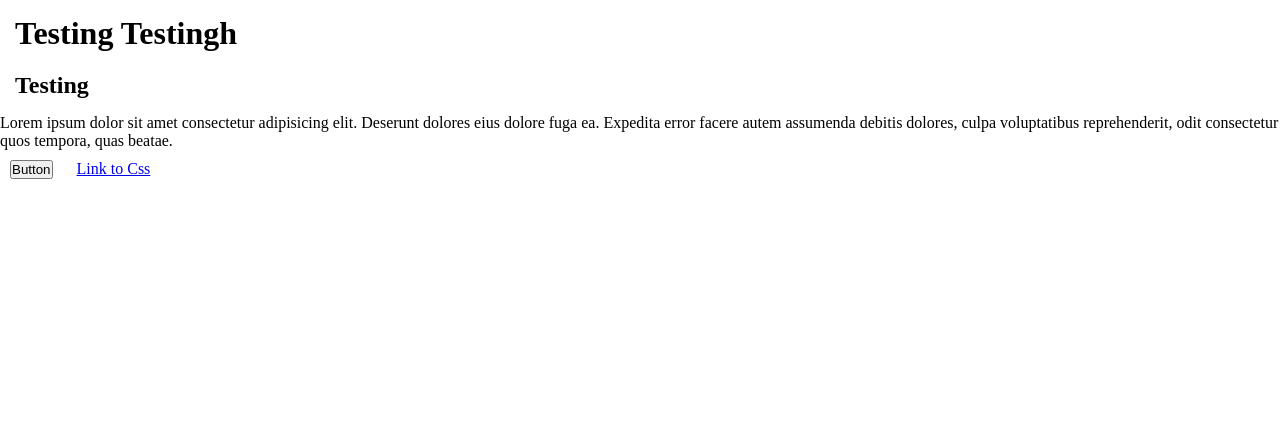
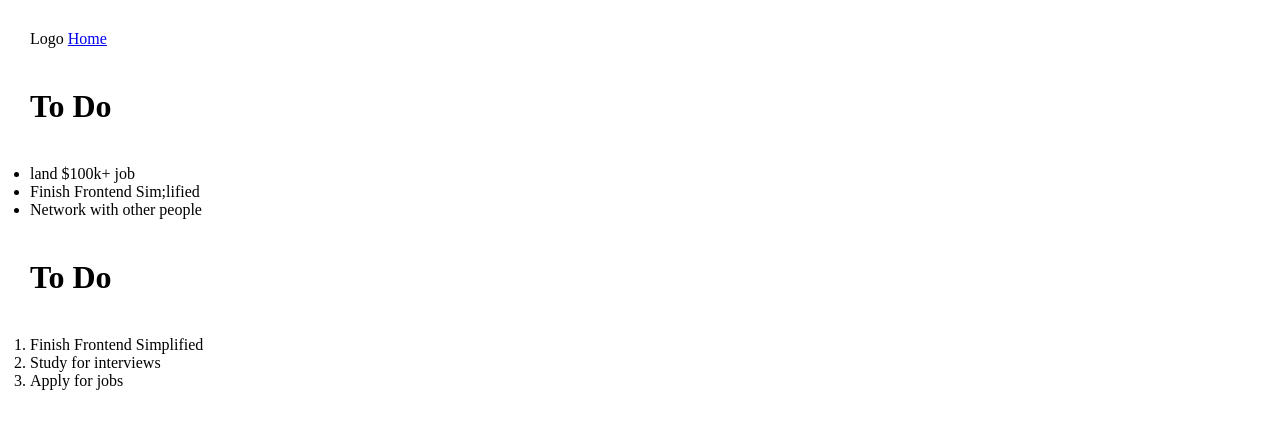
Before and after one commit to jjacque1/testing, a plain HTML site: page index.html in a window 1280 px wide. Drawn offline with Linux system fonts and the light colour scheme.

Commit message:
3AM commit

```diff
--- a/index.css
+++ b/index.css
@@ -4,20 +4,22 @@
     padding: 0px;
 }
 
-.head{
-    margin: 10px;
-    padding: 5px;
-}
-
-.class{
-    margin: 10px;
+.navbar{
+    margin: 20px;
     padding: 10px;
 }
 
-.button{
-    margin: 10px;
+.h1{
+    margin: 20px;
+    padding: 10px;
 }
 
-.link{
-    margin: 10px;
+.order-list{
+    margin: 20px;
+    padding: 10px;
 }
+
+.unorder-list{
+    margin: 20px;
+    padding: 10px;
+}
--- a/index.html
+++ b/index.html
@@ -1,19 +1,34 @@
 <!DOCTYPE html>
 <html lang="en">
-<head>
-    <meta charset="UTF-8">
-    <meta http-equiv="X-UA-Compatible" content="IE=edge">
-    <meta name="viewport" content="width=device-width, initial-scale=1.0">
+  <head>
+    <meta charset="UTF-8" />
+    <meta http-equiv="X-UA-Compatible" content="IE=edge" />
+    <meta name="viewport" content="width=device-width, initial-scale=1.0" />
     <title>Document</title>
-    <link rel="stylesheet" href="index.css">
-</head>
-<body>
-    <h1 class="head">Testing Testingh</h1>
-    <h2 class="head">Testing</h2>
-    <p class="paragraph">
-        Lorem ipsum dolor sit amet consectetur adipisicing elit. Deserunt dolores eius dolore fuga ea. Expedita error facere autem assumenda debitis dolores, culpa voluptatibus reprehenderit, odit consectetur quos tempora, quas beatae.
-    </p>
-    <button class="button">Button</button>
-    <a class="link" href="index.css" target="_blank">Link to Css</a>
-</body>
+    <link rel="stylesheet" href="index.css" />
+  </head>
+  <body>
+    <nav class="navbar">
+        Logo
+        <a href="index.html">Home</a>
+    </nav>
+    <main>
+        <h1 class="h1">
+            To Do
+        </h1>
+        <ul class="unorder-list">
+            <li>land $100k+ job</li>
+            <li>Finish Frontend Sim;lified</li>
+            <li>Network with other people</li>
+        </ul>
+        <h1 class="h1">
+            To Do
+        </h1>
+        <ol class="order-list">
+            <li>Finish Frontend Simplified</li>
+            <li>Study for interviews</li>
+            <li>Apply for jobs</li>
+        </ol>
+    </main>
+  </body>
 </html>
```
